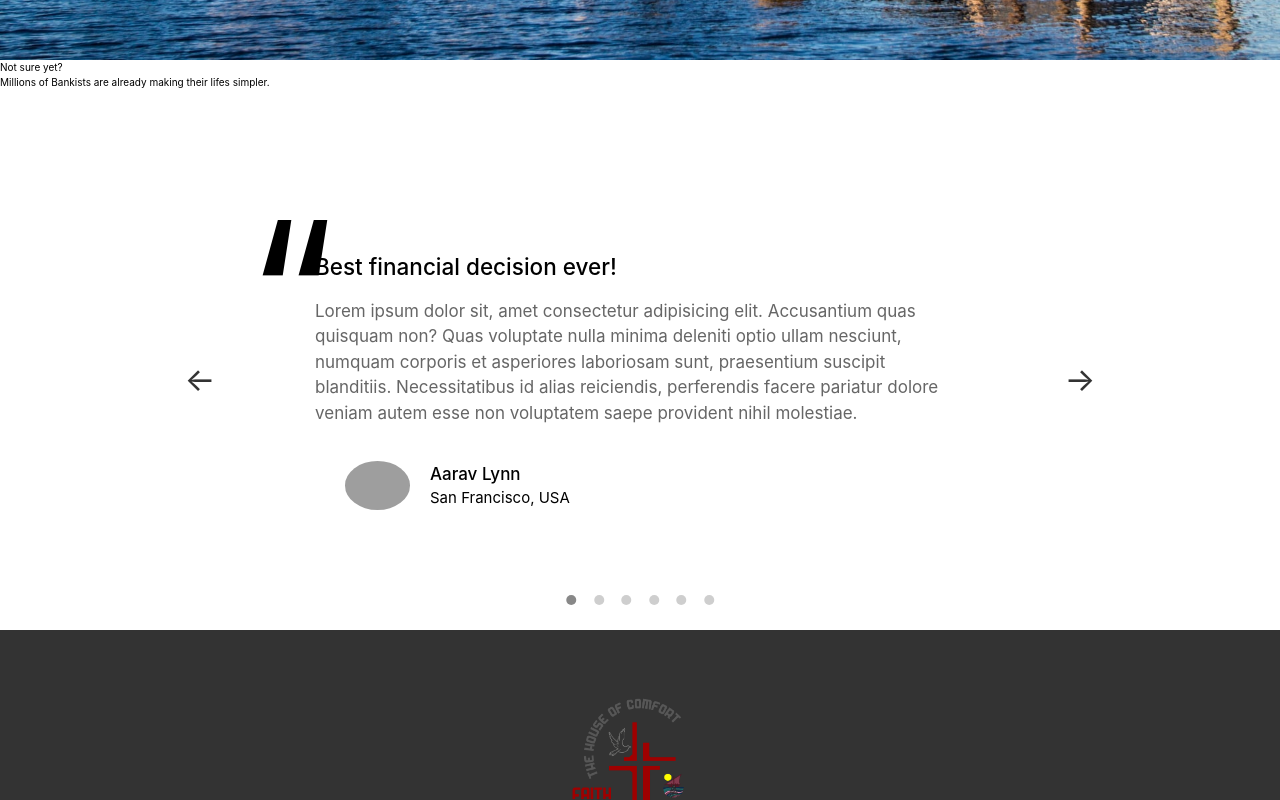
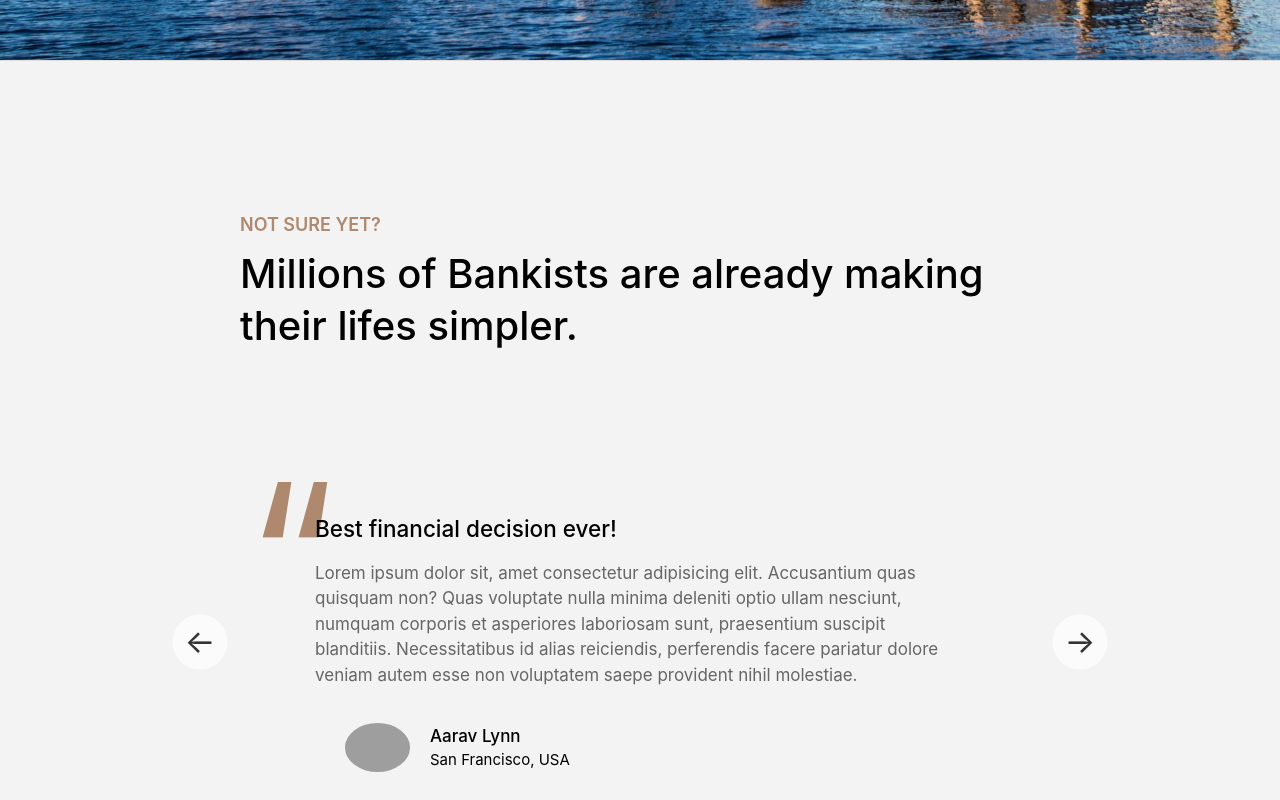
Before and after one commit to diasraphael/faith, a React (Create React App) app: page / in a window 1280 px wide. Shown: the part 740-1540 px from the top of the page. Built offline with nearby package versions, Linux system fonts and the light colour scheme; grey boxes are pictures that could not be loaded; a web font is replaced by a local one.

Commit message:
slider updated

```diff
--- a/src/components/eventSlider/EventSlider.css
+++ b/src/components/eventSlider/EventSlider.scss
@@ -1,3 +1,34 @@
+@import '../../style/base.scss';
+.section {
+  padding: 15rem 3rem;
+  border-top: 1px solid #ddd;
+  transition: transform 1s, opacity 1s;
+  background-color: #f3f3f3;
+}
+
+.section--hidden {
+  opacity: 0;
+  transform: translateY(8rem);
+}
+
+.section__title {
+  max-width: 80rem;
+  margin: 0 auto 8rem auto;
+}
+
+.section__description {
+  font-size: 1.8rem;
+  font-weight: 600;
+  text-transform: uppercase;
+  color: $cafe-au-lait;
+  margin-bottom: 1rem;
+}
+
+.section__header {
+  font-size: 4rem;
+  line-height: 1.3;
+  font-weight: 500;
+}
 /* SLIDER */
 .slider {
   max-width: 100rem;
@@ -103,7 +134,7 @@
   line-height: 1;
   font-size: 20rem;
   font-family: inherit;
-  color: var(--color-primary);
+  color: $cafe-au-lait;
   z-index: -1;
 }
 
--- a/src/components/eventSlider/EventSlider.tsx
+++ b/src/components/eventSlider/EventSlider.tsx
@@ -1,5 +1,7 @@
 import React, { useEffect } from 'react';
-import './EventSlider.css';
+import './EventSlider.scss';
+import Slide from './Slide';
+import data from './data.json';
 
 const EventSlider = () => {
   const slider = function () {
@@ -10,6 +12,7 @@ const EventSlider = () => {
 
     let curSlide = 0;
     const maxSlide = slides.length;
+    console.log(maxSlide);
 
     // Functions
     const createDots = function () {
@@ -99,67 +102,9 @@ const EventSlider = () => {
       </div>
 
       <div className="slider">
-        <div className="slide">
-          <div className="testimonial">
-            <h5 className="testimonial__header">
-              Best financial decision ever!
-            </h5>
-            <blockquote className="testimonial__text">
-              Lorem ipsum dolor sit, amet consectetur adipisicing elit.
-              Accusantium quas quisquam non? Quas voluptate nulla minima
-              deleniti optio ullam nesciunt, numquam corporis et asperiores
-              laboriosam sunt, praesentium suscipit blanditiis. Necessitatibus
-              id alias reiciendis, perferendis facere pariatur dolore veniam
-              autem esse non voluptatem saepe provident nihil molestiae.
-            </blockquote>
-            <address className="testimonial__author">
-              <img src="img/user-1.jpg" alt="" className="testimonial__photo" />
-              <h6 className="testimonial__name">Aarav Lynn</h6>
-              <p className="testimonial__location">San Francisco, USA</p>
-            </address>
-          </div>
-        </div>
-
-        <div className="slide">
-          <div className="testimonial">
-            <h5 className="testimonial__header">
-              The last step to becoming a complete minimalist
-            </h5>
-            <blockquote className="testimonial__text">
-              Quisquam itaque deserunt ullam, quia ea repellendus provident,
-              ducimus neque ipsam modi voluptatibus doloremque, corrupti
-              laborum. Incidunt numquam perferendis veritatis neque repellendus.
-              Lorem, ipsum dolor sit amet consectetur adipisicing elit. Illo
-              deserunt exercitationem deleniti.
-            </blockquote>
-            <address className="testimonial__author">
-              <img src="img/user-2.jpg" alt="" className="testimonial__photo" />
-              <h6 className="testimonial__name">Miyah Miles</h6>
-              <p className="testimonial__location">London, UK</p>
-            </address>
-          </div>
-        </div>
-
-        <div className="slide">
-          <div className="testimonial">
-            <h5 className="testimonial__header">
-              Finally free from old-school banks
-            </h5>
-            <blockquote className="testimonial__text">
-              Debitis, nihil sit minus suscipit magni aperiam vel tenetur
-              incidunt commodi architecto numquam omnis nulla autem,
-              necessitatibus blanditiis modi similique quidem. Odio aliquam
-              culpa dicta beatae quod maiores ipsa minus consequatur error sunt,
-              deleniti saepe aliquid quos inventore sequi. Necessitatibus id
-              alias reiciendis, perferendis facere.
-            </blockquote>
-            <address className="testimonial__author">
-              <img src="img/user-3.jpg" alt="" className="testimonial__photo" />
-              <h6 className="testimonial__name">Francisco Gomes</h6>
-              <p className="testimonial__location">Lisbon, Portugal</p>
-            </address>
-          </div>
-        </div>
+        {data.map((slideArgs: any, index: number) => (
+          <Slide key={index} {...slideArgs}></Slide>
+        ))}
 
         <button className="slider__btn slider__btn--left">&larr;</button>
         <button className="slider__btn slider__btn--right">&rarr;</button>
--- /dev/null
+++ b/src/components/eventSlider/Slide.tsx
@@ -0,0 +1,28 @@
+import React from 'react';
+
+export interface SlideProps {
+  header: string;
+  content: string;
+  image: string;
+  name: string;
+  location: string;
+}
+
+const Slide = (props: SlideProps) => {
+  const { header, content, image, name, location } = props;
+  return (
+    <div className="slide">
+      <div className="testimonial">
+        <h5 className="testimonial__header">{header}</h5>
+        <blockquote className="testimonial__text">{content}</blockquote>
+        <address className="testimonial__author">
+          <img src={image} alt="" className="testimonial__photo" />
+          <h6 className="testimonial__name">{name}</h6>
+          <p className="testimonial__location">{location}</p>
+        </address>
+      </div>
+    </div>
+  );
+};
+
+export default Slide;
--- /dev/null
+++ b/src/components/eventSlider/data.json
@@ -0,0 +1,23 @@
+[
+  {
+    "header": "Best financial decision ever!",
+    "content": "Lorem ipsum dolor sit, amet consectetur adipisicing elit. Accusantium quas quisquam non? Quas voluptate nulla minima deleniti optio ullam nesciunt, numquam corporis et asperiores laboriosam sunt, praesentium suscipit blanditiis. Necessitatibus id alias reiciendis, perferendis facere pariatur dolore veniam autem esse non voluptatem saepe provident nihil molestiae.",
+    "image": "img/user-1.jpg",
+    "name": "Aarav Lynn",
+    "location": "San Francisco, USA"
+  },
+  {
+    "header": "The last step to becoming a complete minimalist",
+    "content": "Quisquam itaque deserunt ullam, quia ea repellendus provident, ducimus neque ipsam modi voluptatibus doloremque, corruptilaborum. Incidunt numquam perferendis veritatis neque repellendus. Lorem, ipsum dolor sit amet consectetur adipisicing elit. Illo deserunt exercitationem deleniti.",
+    "image": "img/user-2.jpg",
+    "name": "Miyah Miles",
+    "location": "London, UK"
+  },
+  {
+    "header": "Finally free from old-school banks",
+    "content": "Debitis, nihil sit minus suscipit magni aperiam vel tenetur incidunt commodi architecto numquam omnis nulla autem, necessitatibus blanditiis modi similique quidem. Odio aliquam culpa dicta beatae quod maiores ipsa minus consequatur error sunt, deleniti saepe aliquid quos inventore sequi. Necessitatibus id  alias reiciendis, perferendis facere.",
+    "image": "img/user-3.jpg",
+    "name": "Francisco Gomes",
+    "location": "Lisbon, Portugal"
+  }
+]
```
